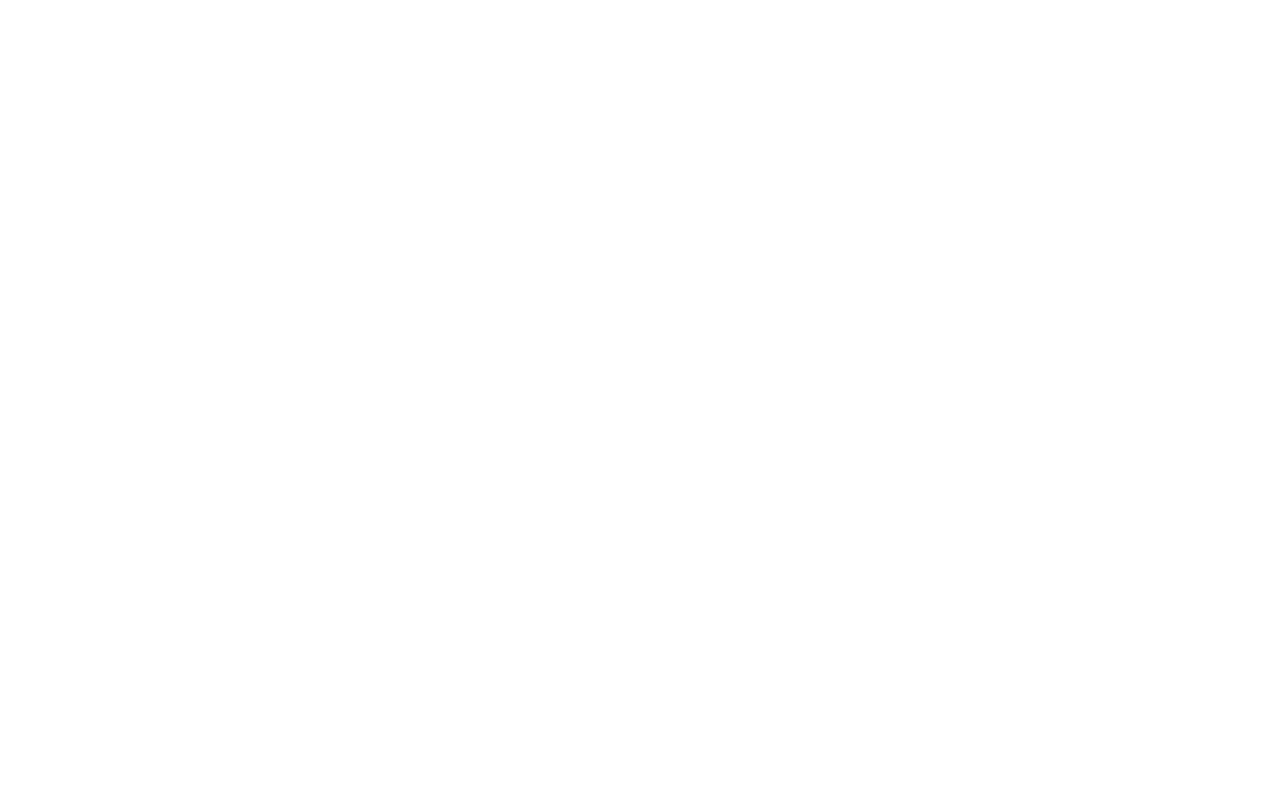
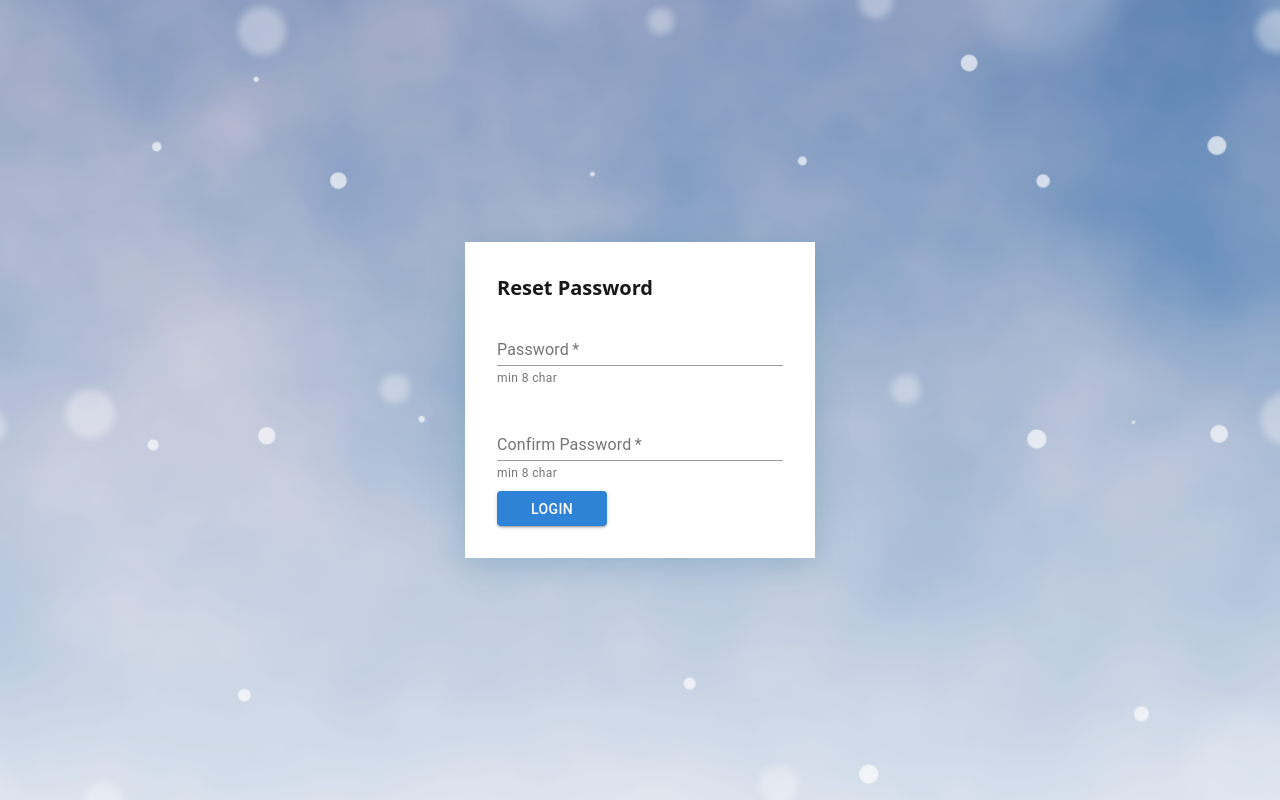
Before and after one commit to Saicharan0662/email-scheduler-client, a React (Create React App) app: page /reset-password/1 in a window 1280 px wide. Before the commit this address had no page. Built offline with nearby package versions, Linux system fonts and the light colour scheme.

Commit message:
reset password func

```diff
--- a/src/App.js
+++ b/src/App.js
@@ -5,6 +5,7 @@
 import Dashboard from './pages/Dashboard';
 import './App.css'
 import ActivateAccount from './pages/ActivateAccount';
+import ForgetPassword from './pages/ForgetPassword';
 
 function App() {
   return (
@@ -16,6 +17,7 @@
           <Route exact path="/login" element={<Login />} />
           <Route exact path="/dashboard" element={<Dashboard />} />
           <Route exact path="/confirmation/:token" element={<ActivateAccount />} />
+          <Route exact path='/reset-password/:token' element={<ForgetPassword />} />
         </Routes>
       </Router>
     </div>
--- /dev/null
+++ b/src/pages/ForgetPassword.js
@@ -0,0 +1,72 @@
+import React, { useState } from 'react'
+import { useParams, useNavigate } from 'react-router-dom'
+import axios from 'axios';
+import TextField from '@mui/material/TextField';
+import Button from '@mui/material/Button';
+import { toast } from 'react-toastify';
+
+const ForgetPassword = () => {
+    const { token } = useParams()
+    const navigate = useNavigate()
+    const [input, setInput] = useState({ newPassword: "", confirmPassword: "" })
+
+    const resetPassword = (e) => {
+        e.preventDefault()
+        if (input.newPassword !== input.confirmPassword)
+            toast.error('Password does not match')
+        axios.patch('/auth/reset-password', {
+            clientToken: token,
+            newPassword: input.newPassword
+        })
+            .then(res => {
+                console.log(res)
+                toast.success('Password reset success')
+                navigate('/login')
+            })
+            .catch(err => {
+                toast.error(err.response.data.msg)
+            })
+    }
+
+    return (
+        <div>
+            <div className='w-full h-full flex justify-center items-center font-semibold bg-image'>
+                <form className='p-8 my-16 form-style bg-white' onSubmit={resetPassword}>
+                    <div>
+                        <h1 className="text-xl ">Reset Password</h1>
+                        <TextField
+                            required
+                            fullWidth
+                            type={'password'}
+                            helperText="min 8 char"
+                            id="standard-basic3"
+                            label="Password"
+                            variant="standard"
+                            margin="normal"
+                            value={input.newPassword}
+                            onChange={e => setInput({ ...input, newPassword: e.target.value })}
+                        />
+                        <TextField
+                            required
+                            fullWidth
+                            type={'password'}
+                            helperText="min 8 char"
+                            id="standard-basic3"
+                            label="Confirm Password"
+                            variant="standard"
+                            margin="normal"
+                            value={input.confirmPassword}
+                            onChange={e => setInput({ ...input, confirmPassword: e.target.value })}
+                        />
+                        <Button type='submit' variant="contained"
+                            style={{ maxWidth: '110px', maxHeight: '35px' }}>
+                            Login
+                        </Button>
+                    </div>
+                </form>
+            </div>
+        </div>
+    )
+}
+
+export default ForgetPassword
--- a/src/pages/Login.js
+++ b/src/pages/Login.js
@@ -67,6 +67,19 @@
         console.log(res)
     }
 
+    const getResetPasswordLink = () => {
+        if (!input.email) toast.error('Please enter your email')
+        axios.post('/auth/forget-password', {
+            email: input.email
+        })
+            .then(() => {
+                toast.success('Reset password link has been sent to your email')
+            })
+            .catch(err => {
+                toast.error(err.response.data.msg)
+            })
+    }
+
     return (
         <div className=''>
             <Navbar path='/register' text='Register' isLoading={isLoading} />
@@ -99,6 +112,10 @@
                             onChange={e => setInput({ ...input, password: e.target.value })}
                         />
                     </div>
+                    <p className='text-blue-300 cursor-pointer text-xs flex flex-row-reverse'
+                        onClick={getResetPasswordLink}>
+                        Forget Password?
+                    </p>
                     <Button type='submit' variant="contained"
                         style={{ maxWidth: '110px', maxHeight: '35px' }}>
                         Login
```
